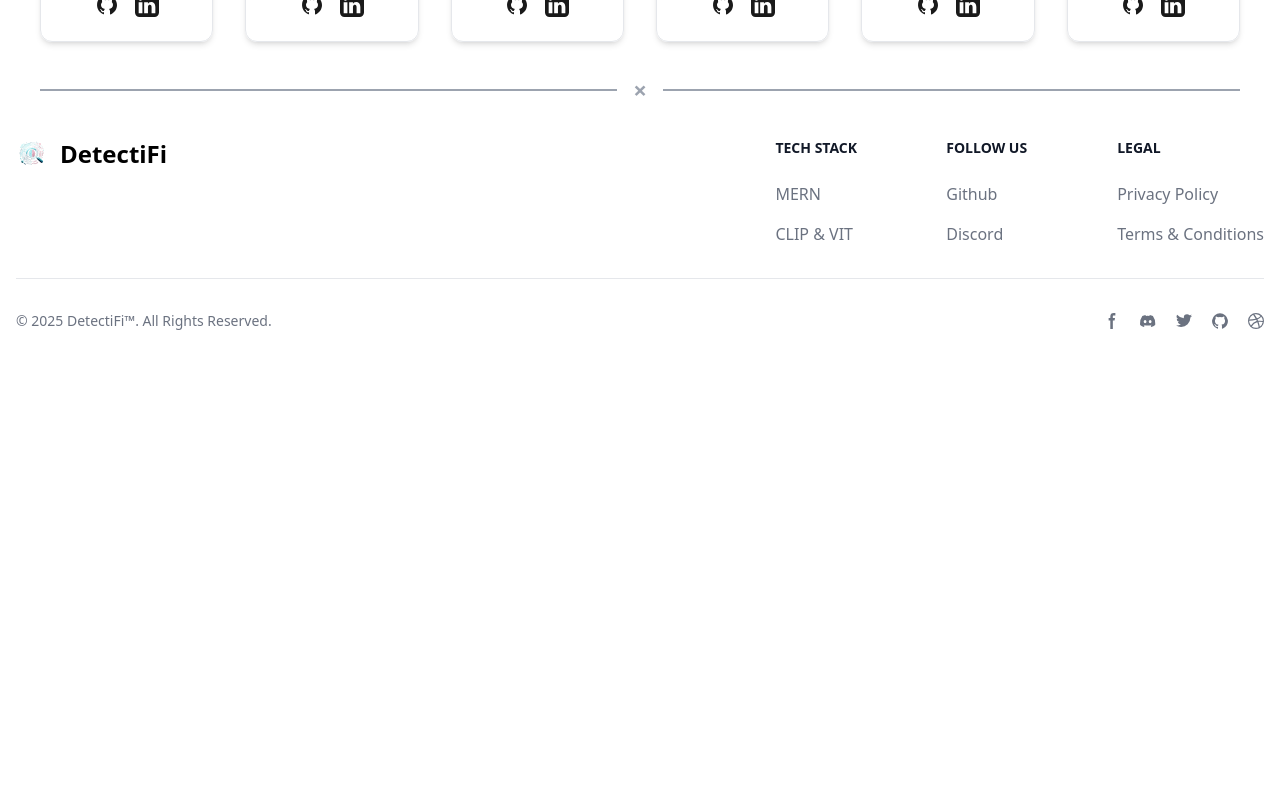
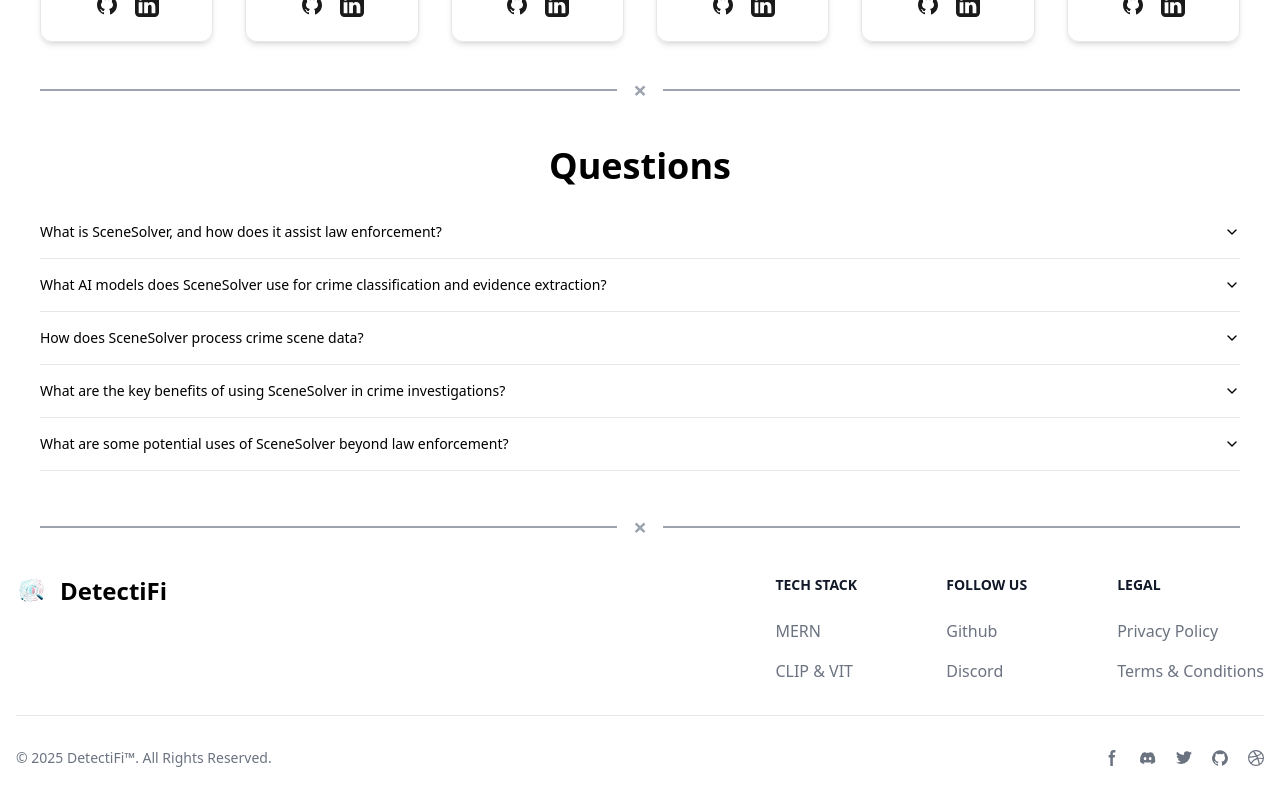
Before and after one commit to Divyansh1586/DetectiFi, a React (Vite) app in the folder frontend/: page / in a window 1280 px wide. Shown: the part 1435-2235 px from the top of the page. Before the commit the page ends 1798 px from the top, so only its background shows below. Built offline with nearby package versions, Linux system fonts and the light colour scheme.

Commit message:
add accordion section

```diff
--- a/frontend/package.json
+++ b/frontend/package.json
@@ -10,6 +10,7 @@
     "preview": "vite preview"
   },
   "dependencies": {
+    "@radix-ui/react-accordion": "^1.2.3",
     "@radix-ui/react-avatar": "^1.1.3",
     "@radix-ui/react-label": "^2.1.2",
     "@radix-ui/react-slot": "^1.1.2",
@@ -37,6 +38,6 @@
     "postcss": "^8",
     "react-router-dom": "^7.1.5",
     "tailwindcss": "^3.4.1",
-    "vite": "^6.1.0"
+    "vite": "^6.1.1"
   }
 }
--- /dev/null
+++ b/frontend/src/components/Acco.jsx
@@ -0,0 +1,69 @@
+import React from 'react'
+import {
+  Accordion,
+  AccordionContent,
+  AccordionItem,
+  AccordionTrigger,
+} from "@/components/ui/accordion"
+
+const data = {
+  "questions": [
+    {
+      "question": "What is SceneSolver, and how does it assist law enforcement?",
+      "answer": `SceneSolver assists law enforcement by:
+      \n1) AI-powered Analysis – Uses AI to analyze crime scenes efficiently.
+      \n2) Speed & Accuracy – Reduces forensic investigation time and human errors.
+      \n3) Automated Crime Scene Processing – Quickly identifies key evidence.
+      \n4) Improved Investigations – Provides structured insights for decision-making.`
+    },
+    {
+      "question": "What AI models does SceneSolver use for crime classification and evidence extraction?",
+      "answer": `SceneSolver uses two AI models:
+      \n1) CLIP (Contrastive Language-Image Pretraining) for crime classification, which analyzes crime scene images to categorize crimes (e.g., robbery, burglary).
+      \n2) Vision Transformer (ViT) for evidence extraction, which detects critical details in crime scene images, such as small yet crucial evidence like shards of glass in a hit-and-run case.`
+    },
+    {
+      "question": "How does SceneSolver process crime scene data?",
+      "answer": `SceneSolver processes crime scene data in the following steps:
+      \n1) Image Upload – Investigators upload crime scene images via a dashboard.
+      \n2) AI Processing – The system analyzes large amounts of evidence quickly.
+      \n3) Crime Summarization – Generates instant reports with key evidence.
+      \n4) Lead Generation – Helps identify suspects or patterns for further investigation.`
+    },
+    {
+      "question": "What are the key benefits of using SceneSolver in crime investigations?",
+      "answer": `The key benefits of SceneSolver include:
+      \n1) Faster Investigations – It significantly reduces case-solving time.
+      \n2) Increased Accuracy – It is trained on real crime data (UCF Crime Dataset) for reliability.
+      \n3) Enhanced Decision-Making – It provides investigators with organized crime summaries and actionable insights.`
+    },
+    {
+      "question": "What are some potential uses of SceneSolver beyond law enforcement?",
+      "answer": `SceneSolver has potential applications in:
+      \n1) Emergency Response – Identifying survivors in disaster zones.
+      \n2) Crime Prevention – Analyzing patterns to prevent crimes.
+      \n3) Healthcare – Assisting in medical diagnostics.
+      \n4) Traffic Monitoring – Detecting accidents or violations.
+      \n5) Financial Fraud Detection – Identifying fraudulent activities.`
+    }
+  ]
+}
+
+const Acco = () => {
+  return (
+    <div className='m-10'>
+      <p className="font-extrabold text-3xl md:text-4xl m-3 text-center my-5">Questions</p>
+      {/* Wrap all items inside a single Accordion */}
+      <Accordion type='single' collapsible>
+        {data.questions.map((item, index) => (
+          <AccordionItem key={index} value={item.question}>
+            <AccordionTrigger>{item.question}</AccordionTrigger>
+            <AccordionContent className="whitespace-pre-line mt-0 mb-1 text-sm leading-none">{item.answer}</AccordionContent>
+          </AccordionItem>
+        ))}
+      </Accordion>
+    </div>
+  )
+}
+
+export default Acco
--- a/frontend/src/components/Contributors.jsx
+++ b/frontend/src/components/Contributors.jsx
@@ -53,7 +53,7 @@ const Contributors = () => {
      <div className="mx-4 mb-8 sm:mx-10">
        <p className="font-extrabold text-3xl md:text-4xl m-3 text-center my-5">Contributors</p>
 
-       <div className="grid grid-cols-1 sm:grid-cols-2 md:grid-cols-3 lg:grid-cols-4 xl:grid-cols-6 gap-8">
+       <div className="grid grid-cols-1 sm:grid-cols-2 md:grid-cols-3 lg:grid-cols-3 xl:grid-cols-6 gap-8">
          {data.names.map((id) => (
            <Card
              key={id.name}
--- /dev/null
+++ b/frontend/src/components/ui/accordion.jsx
@@ -0,0 +1,41 @@
+import * as React from "react"
+import * as AccordionPrimitive from "@radix-ui/react-accordion"
+import { ChevronDown } from "lucide-react"
+
+import { cn } from "@/lib/utils"
+
+const Accordion = AccordionPrimitive.Root
+
+const AccordionItem = React.forwardRef(({ className, ...props }, ref) => (
+  <AccordionPrimitive.Item ref={ref} className={cn("border-b", className)} {...props} />
+))
+AccordionItem.displayName = "AccordionItem"
+
+const AccordionTrigger = React.forwardRef(({ className, children, ...props }, ref) => (
+  <AccordionPrimitive.Header className="flex">
+    <AccordionPrimitive.Trigger
+      ref={ref}
+      className={cn(
+        "flex flex-1 items-center justify-between py-4 text-sm font-medium transition-all hover:underline text-left [&[data-state=open]>svg]:rotate-180",
+        className
+      )}
+      {...props}>
+      {children}
+      <ChevronDown
+        className="h-4 w-4 shrink-0 text-muted-foreground transition-transform duration-200" />
+    </AccordionPrimitive.Trigger>
+  </AccordionPrimitive.Header>
+))
+AccordionTrigger.displayName = AccordionPrimitive.Trigger.displayName
+
+const AccordionContent = React.forwardRef(({ className, children, ...props }, ref) => (
+  <AccordionPrimitive.Content
+    ref={ref}
+    className="overflow-hidden text-sm data-[state=closed]:animate-accordion-up data-[state=open]:animate-accordion-down"
+    {...props}>
+    <div className={cn("pb-4 pt-0", className)}>{children}</div>
+  </AccordionPrimitive.Content>
+))
+AccordionContent.displayName = AccordionPrimitive.Content.displayName
+
+export { Accordion, AccordionItem, AccordionTrigger, AccordionContent }
--- a/frontend/src/pages/Homepage.jsx
+++ b/frontend/src/pages/Homepage.jsx
@@ -5,6 +5,8 @@ import LineSeparator from '@/components/LineSeparator'
 import Features from '../components/Features'
 import Contributors from '@/components/Contributors'
 import Footer from '@/components/Footer'
+import Acco from '@/components/Acco'
+
 
 const Homepage = () => {
   const featuresRef = useRef(null)
@@ -28,6 +30,8 @@ const Homepage = () => {
           <Contributors />
         </div>
         <LineSeparator/>
+          <Acco/>
+        <LineSeparator/>
         <div ref = {footerRef}>
           <Footer/>
         </div>
--- a/frontend/tailwind.config.js
+++ b/frontend/tailwind.config.js
@@ -50,6 +50,28 @@ module.exports = {
     				'4': 'hsl(var(--chart-4))',
     				'5': 'hsl(var(--chart-5))'
     			}
+    		},
+    		keyframes: {
+    			'accordion-down': {
+    				from: {
+    					height: '0'
+    				},
+    				to: {
+    					height: 'var(--radix-accordion-content-height)'
+    				}
+    			},
+    			'accordion-up': {
+    				from: {
+    					height: 'var(--radix-accordion-content-height)'
+    				},
+    				to: {
+    					height: '0'
+    				}
+    			}
+    		},
+    		animation: {
+    			'accordion-down': 'accordion-down 0.2s ease-out',
+    			'accordion-up': 'accordion-up 0.2s ease-out'
     		}
     	}
     },
```
Also changed, not shown: 1 other file (tests, documents, lock files or other folders).
